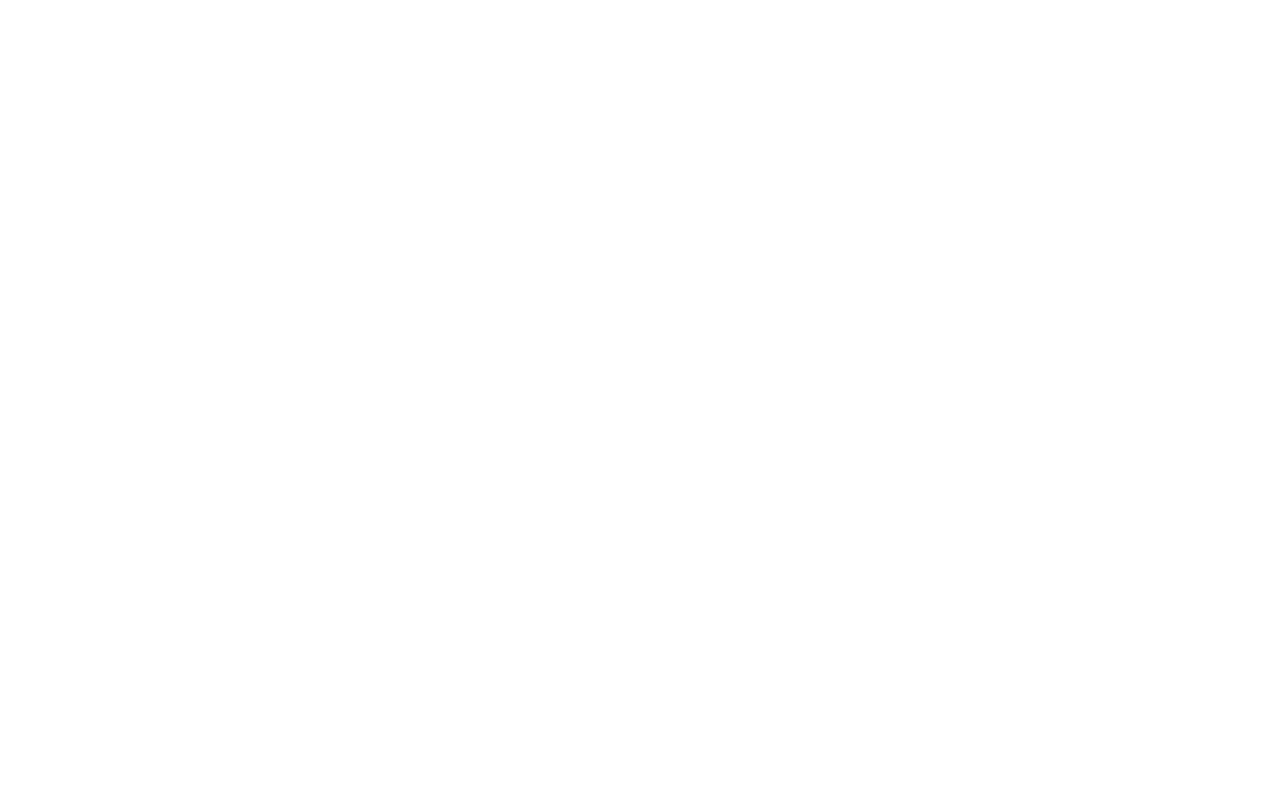
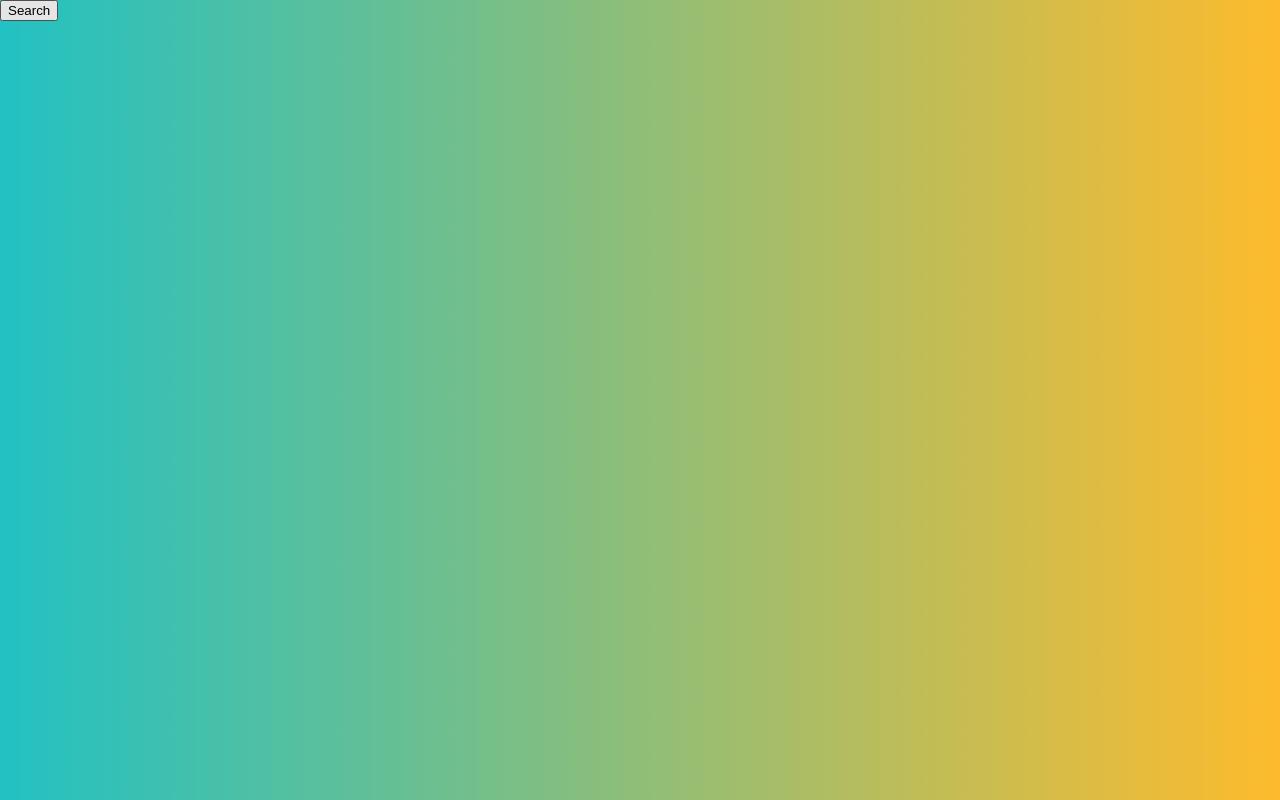
Before and after one commit to erinwoodard8/Capstone-React, a React (Create React App) app: page /search in a window 1280 px wide. Built offline with nearby package versions, Linux system fonts and the light colour scheme; the HTML template or start-up script is replaced by a standard one.

Commit message:
added get request for movies

```diff
--- a/src/App.js
+++ b/src/App.js
@@ -6,6 +6,7 @@
 import Test from './test';
 import Header from './static/Header';
 import Landing from './Homepage/Landing.js';
+import Search from './Homepage/Search';
 
 function App() {
   return (
@@ -13,6 +14,7 @@
         {/* <Header></Header> */}
       <Switch>
         <Route exact path="/" component={Landing} />
+        <Route exact path="/search" component={Search} />
         <Route exact path="/login" component={Login} />
         <Route exact path="/signup" component={Signup} />
         <Route exact path="/test" component={Test} />
--- a/src/Homepage/Search.js
+++ b/src/Homepage/Search.js
@@ -0,0 +1,31 @@
+import React from 'react';
+
+const Search = () => {
+
+
+    async function getMovie() {
+        let title = "hobbit";
+        const idResponse = await fetch(
+            "https://imdb-api.com/en/API/SearchMovie/k_7mrq9eci/" + title,
+            {
+                method: "GET",
+            }
+        );
+        const movie = await idResponse.json();
+        const movieId = await movie.results[0].id;
+        console.log(await "MOVIE ID: " + movieId)
+
+        const movieResponse = await fetch(
+            "https://imdb-api.com/en/API/Title/k_7mrq9eci/" + movieId,
+            {
+                method: "GET",
+            }
+        );
+        const movieInfo = await movieResponse.json()
+        console.log(await movieInfo.plot);
+    }
+
+    return(<button onClick={getMovie}>Search</button>)
+}
+
+export default Search
```
